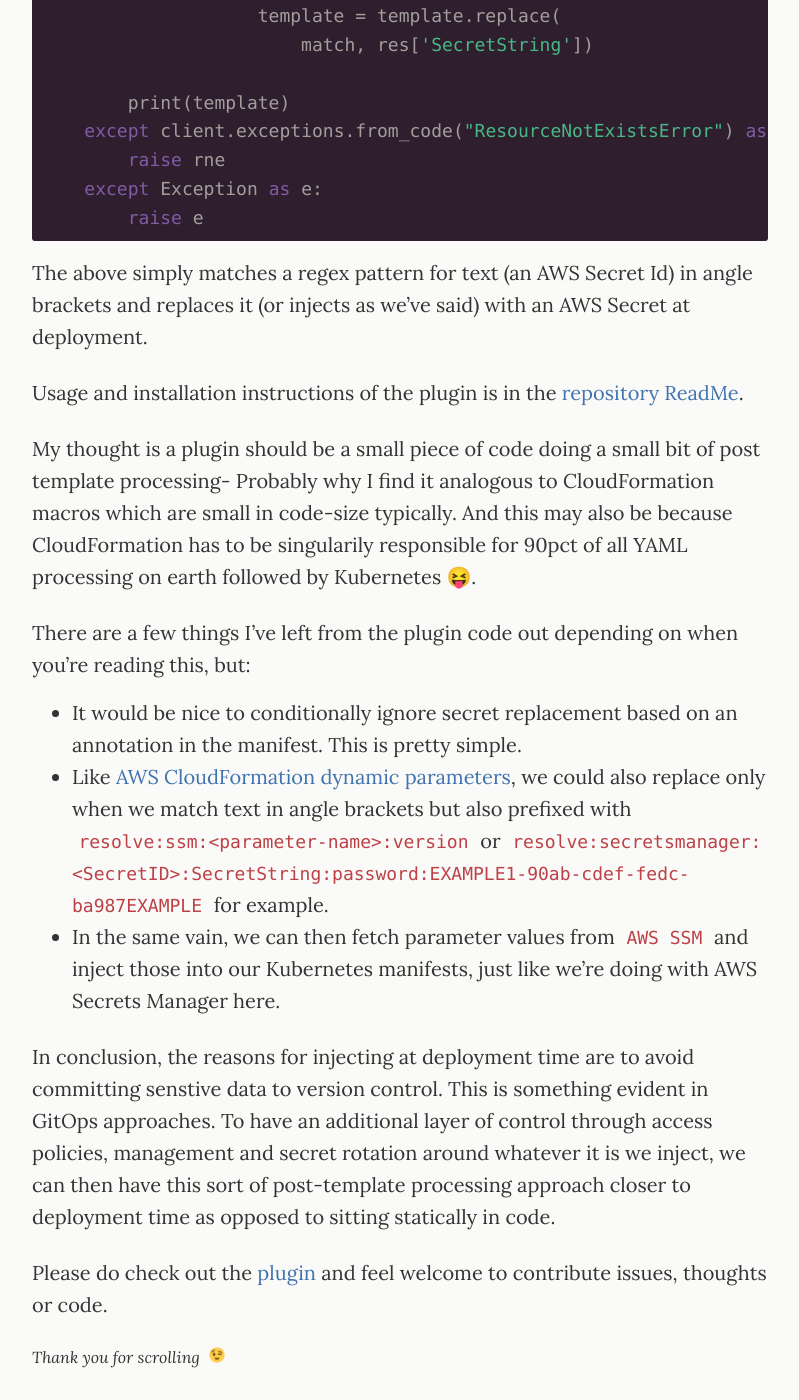
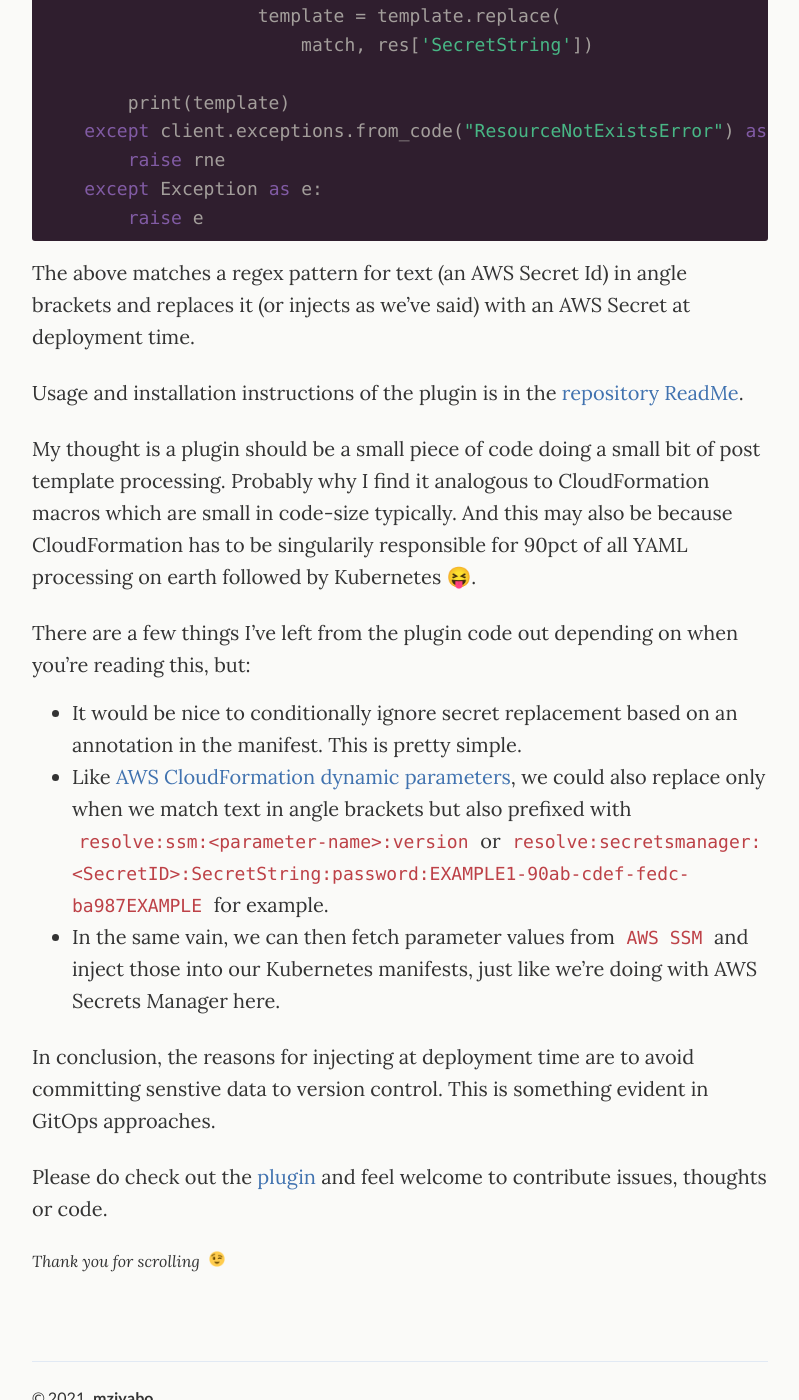
Before and after one commit to mziyabo/mziyabo.github.io, a Jekyll site: the page built from _posts/2021-07-11-argo-cd---aws-secrets-manager-plugin.md, in a window 1280 px wide and 1400 px high, scrolled down 1685 px. Shown: the whole window, without its empty margins (240-1039 px from the left). Built offline with Jekyll 4.4.1, drawn with Linux system fonts in a browser that asks for light colours; comment, search, counter and statistics services are not loaded; part of the change alters nothing that is shown; some of the changed text lies outside the part shown.

Commit message:
post: Argo CD AWS Secrets Manager Plugin - touching up

````diff
--- a/_posts/2021-07-11-argo-cd---aws-secrets-manager-plugin.md
+++ b/_posts/2021-07-11-argo-cd---aws-secrets-manager-plugin.md
@@ -7,17 +7,17 @@ tags: ["argocd","kubernetes","aws secrets manager","python"]
 comments: true
 ---
 
-**TLDR:** I wrote an Argo CD plugin that does dynamic placeholder replacement of secrets at deployment time from `AWS Secrets Manager`. Installation and usage are [on GitHub](https://github.com/mziyabo/argocd-aws-secret-plugin).
+**TLDR:** I wrote an Argo CD plugin that does dynamic placeholder replacement of secrets at deployment time from [AWS Secrets Manager(https://aws.amazon.com/secrets-manager/). Installation and usage are [on GitHub](https://github.com/mziyabo/argocd-aws-secret-plugin).
 
 Now, a bit of background:
 
-With [Argo CD](https://argoproj.github.io/argo-cd/) we can have Kubernetes manifests commited to version control and then have those manifest changes `synced` to a Kubernetes cluster. Effectively, we have Git as source of truth for K8s infrastructure and also Git driving the deployment of said infra. [A discussion on GitOps](https://about.gitlab.com/topics/gitops/) is an entire beast on it's own.
+With [Argo CD](https://argoproj.github.io/argo-cd/) we can have Kubernetes manifests commited to version control and then have those manifest changes *sync* to a Kubernetes cluster. Effectively, we have Git as source of truth for K8s infrastructure and also Git driving the deployment of said infra. [A discussion on GitOps](https://about.gitlab.com/topics/gitops/) is an entire beast on it's own.
 
-To avoid committing our secrets to version control we can hook into how `Argo CD` generates manifests and instead inject secrets dynamically at deployment time.
+To avoid committing our secrets to version control we can hook into how Argo CD generates manifests and instead inject secrets dynamically at deployment time.
 
-`Argo CD` provides a mechanism for building [custom plugins](https://argo-cd.readthedocs.io/en/stable/operator-manual/custom_tools/) to achive this. A plugin can be any program that writes out valid Kubernetes manifests to stdout- Simple, in a way, like CloudFormation Macros.
+Argo CD provides a mechanism for building [custom plugins](https://argo-cd.readthedocs.io/en/stable/operator-manual/custom_tools/) to achive this. A plugin can be any program that writes out valid Kubernetes manifests to stdout- Simple, in a way, like CloudFormation Macros.
 
-In this case, we read manifests from an `Argo CD` directory or helm application and then replace placeholder text in angle brackets e.g. `<PLACEHOLDER>` were **PLACEHOLDER** is an AWS Secret ID.
+In this case, we read manifests from an Argo CD directory or helm application and then replace placeholder text in angle brackets e.g. `<PLACEHOLDER>` were **PLACEHOLDER** is an AWS Secret ID.
 
 A similar project exists for fetching secrets from [Vault Secrets Engine](https://github.com/IBM/argocd-vault-plugin) and was used to draw inspiration for the [AWS Secrets Manager plugin](https://github.com/mziyabo/argocd-aws-secret-plugin).
 
@@ -53,11 +53,11 @@ def generate(template: str):
         raise e
 ```
 
-The above simply matches a regex pattern for text (an AWS Secret Id) in angle brackets and replaces it (or injects as we've said) with an AWS Secret at deployment.
+The above matches a regex pattern for text (an AWS Secret Id) in angle brackets and replaces it (or injects as we've said) with an AWS Secret at deployment time.
 
 Usage and installation instructions of the plugin is in the [repository ReadMe](https://github.com/mziyabo/argocd-aws-secret-plugin).
 
-My thought is a plugin should be a small piece of code doing a small bit of post template processing- Probably why I find it analogous to CloudFormation macros which are small in code-size typically. And this may also be because CloudFormation has to be singularily responsible for 90pct of all YAML processing on earth followed by Kubernetes 😝.
+My thought is a plugin should be a small piece of code doing a small bit of post template processing. Probably why I find it analogous to CloudFormation macros which are small in code-size typically. And this may also be because CloudFormation has to be singularily responsible for 90pct of all YAML processing on earth followed by Kubernetes 😝.
 
 There are a few things I've left from the plugin code out depending on when you're reading this, but:
 
@@ -65,6 +65,6 @@ There are a few things I've left from the plugin code out depending on when you'
 - Like [AWS CloudFormation dynamic parameters](https://docs.aws.amazon.com/AWSCloudFormation/latest/UserGuide/dynamic-references.html#dynamic-references-secretsmanager), we could also replace only when we match text in angle brackets but also prefixed with `resolve:ssm:<parameter-name>:version` or `resolve:secretsmanager:<SecretID>:SecretString:password:EXAMPLE1-90ab-cdef-fedc-ba987EXAMPLE` for example.
 - In the same vain, we can then fetch parameter values from `AWS SSM` and inject those into our Kubernetes manifests, just like we're doing with AWS Secrets Manager here.
 
-In conclusion, the reasons for injecting at deployment time are to avoid committing senstive data to version control. This is something evident in GitOps approaches. To have an additional layer of control  through access policies, management and secret rotation around whatever it is we inject, we can then have this sort of post-template processing approach closer to deployment time as opposed to sitting statically in code.
+In conclusion, the reasons for injecting at deployment time are to avoid committing senstive data to version control. This is something evident in GitOps approaches.
 
 Please do check out the [plugin](https://github.com/mziyabo/argocd-aws-secret-plugin) and feel welcome to contribute issues, thoughts or code.
````
